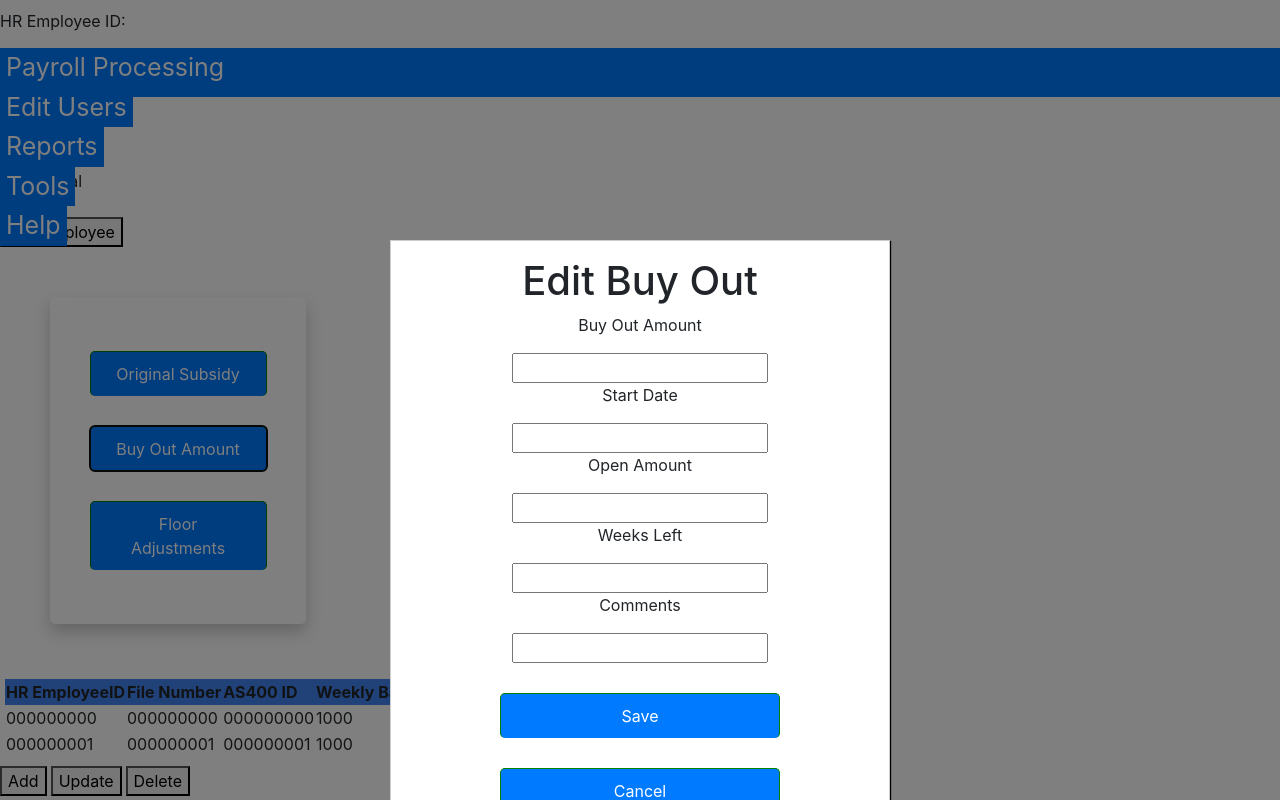
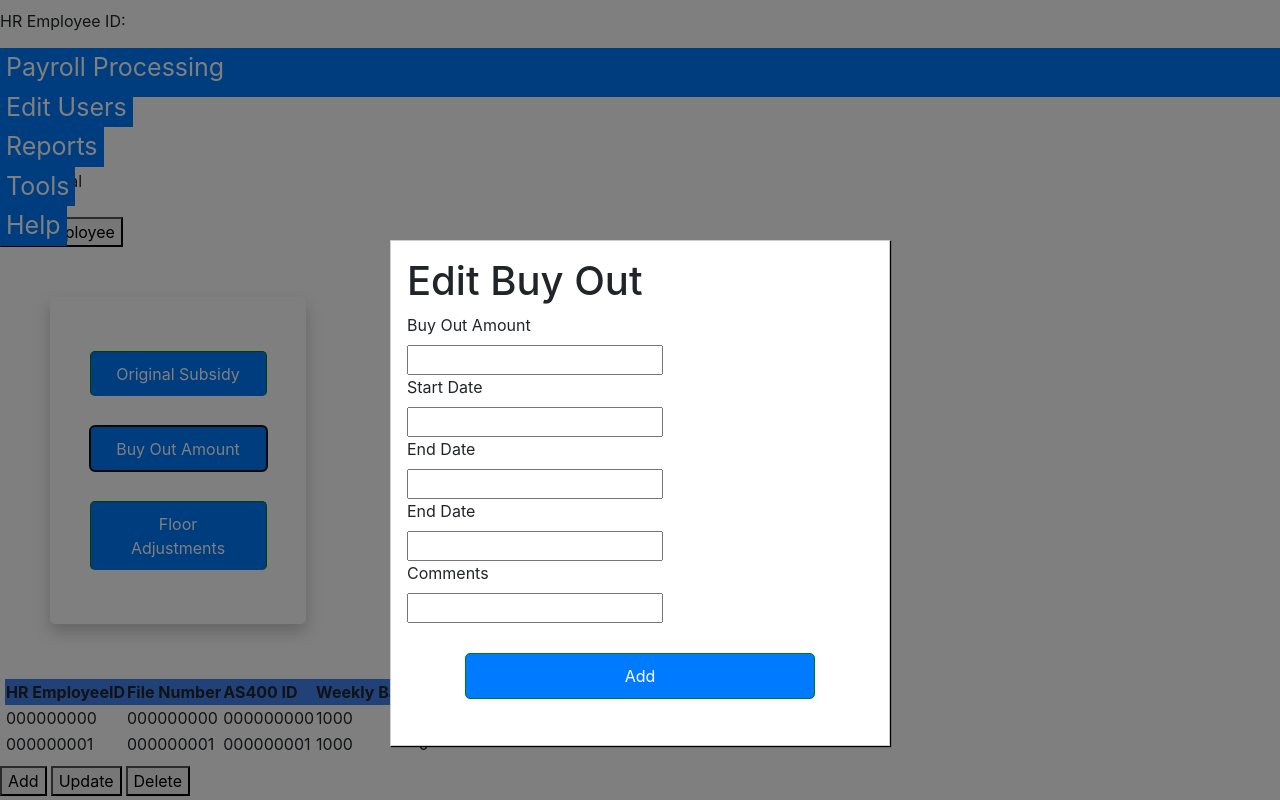
Before and after one commit to Junjie2412/wasppUI, a React app in the folder waspp-ui/: page /editUsers in a window 1280 px wide. Both pictures are taken after a click on the button "Buy Out Amount". Shown: the part 415-1215 px from the top of the page. Built offline with nearby package versions, Linux system fonts and the light colour scheme; no server answers.

Commit message:
remade modal forms

```diff
--- a/waspp-ui/src/components/EditUser/EditBonuses/EditBonus/EditBonus.js
+++ b/waspp-ui/src/components/EditUser/EditBonuses/EditBonus/EditBonus.js
@@ -1,6 +1,5 @@
 import React from 'react';
-import classes from './EditBonus.css';
-import bootStrapClasses from '../../../../../node_modules/bootstrap/dist/css/bootstrap.min.css';
+import classes from '../../../../../node_modules/bootstrap/dist/css/bootstrap.min.css';
 
 const editBonus = (props) => {
 
@@ -9,20 +8,40 @@ const editBonus = (props) => {
     switch (props.version) {
         case 'version 1':
             content = (
+                // <div>
+                //     <div className={classes.row}>
+                //         <p>Open Amount</p><input type='text'/>
+                //     </div>
+                //     <div className={classes.row}>
+                //         <p>Weeks Left</p><input type='text'/>
+                //     </div>
+                // </div>
                 <div>
-                    <div className={bootStrapClasses.row}>
-                        <p>Open Amount</p><input type='text'/>
+                    <div className={[classes['form-group'], classes.row].join(' ')}>
+                        <label className={[classes['col-sm-4'], classes['col-form-label']].join(' ')}>End Date</label>
+                        <div>
+                        <input type='text' className={classes['form-control']} />
+                        </div>
                     </div>
-                    <div className={bootStrapClasses.row}>
-                        <p>Weeks Left</p><input type='text'/>
+                    <div className={[classes['form-group'], classes.row].join(' ')}>
+                        <label className={[classes['col-sm-4'], classes['col-form-label']].join(' ')}>End Date</label>
+                        <div>
+                        <input type='text' className={classes['form-control']} />
+                        </div>
                     </div>
                 </div>
             );
             break;
         case 'version 2':
             content = (
-                <div className={bootStrapClasses.row}>
-                    <p>End Date</p><input type='text'/>
+                // <div className={classes.row}>
+                //     <p>End Date</p><input type='text'/>
+                // </div>
+                <div className={[classes['form-group'], classes.row].join(' ')}>
+                    <label className={[classes['col-sm-4'], classes['col-form-label']].join(' ')}>End Date</label>
+                    <div>
+                    <input type='text' className={classes['form-control']} />
+                    </div>
                 </div>
             );
             break;
@@ -32,21 +51,48 @@ const editBonus = (props) => {
     }
 
         return (
-            <div className={classes.EditBonus}>
-                <h1>{props.title}</h1>
-                <div className={bootStrapClasses.row}>
-                    <p>{props.editState}</p><input type='text'/>
+            // <div className={classes.EditBonus}>
+            //     <h1>{props.title}</h1>
+            //     <div className={classes.row}>
+            //         <p>{props.editState}</p><input type='text'/>
+            //     </div>
+            //     <div className={classes.row}>
+            //         <p>Start Date</p><input type='text'/>
+            //     </div>
+            //     {content}
+            //     <div className={classes.row}>
+            //         <p>Comments</p><input type='text'/>
+            //     </div>
+            //     <button>Save</button>
+            //     <button>Cancel</button>
+            //     <button>Delete</button>
+            // </div>
+            <div>
+                <form >
+                    <h1>{props.title}</h1>
+                    <div className={[classes['form-group'], classes.row].join(' ')}>
+                        <label className={[classes['col-sm-4'], classes['col-form-label']].join(' ')}>{props.editState}</label>
+                        <div>
+                        <input type='text' className={classes['form-control']} />
+                        </div>
+                    </div>
+                    <div className={[classes['form-group'], classes.row].join(' ')}>
+                        <label className={[classes['col-sm-4'], classes['col-form-label']].join(' ')}>Start Date</label>
+                        <div>
+                        <input type='text' className={classes['form-control']} />
+                        </div>
+                    </div>
+                    {content}
+                    <div className={[classes['form-group'], classes.row].join(' ')}>
+                        <label className={[classes['col-sm-4'], classes['col-form-label']].join(' ')}>Comments</label>
+                        <div>
+                        <input type='text' className={classes['form-control']} />
+                        </div>
+                    </div>
+                </form>
+                <div >
+                    <button>Add</button>
                 </div>
-                <div className={bootStrapClasses.row}>
-                    <p>Start Date</p><input type='text'/>
-                </div>
-                {content}
-                <div className={bootStrapClasses.row}>
-                    <p>Comments</p><input type='text'/>
-                </div>
-                <button>Save</button>
-                <button>Cancel</button>
-                <button>Delete</button>
             </div>
         );
 
--- a/waspp-ui/src/components/EditUser/User/User.js
+++ b/waspp-ui/src/components/EditUser/User/User.js
@@ -1,6 +1,5 @@
 import React, {Component} from 'react';
 import classes from '../../../../node_modules/bootstrap/dist/css/bootstrap.min.css';
-import css from './User.css';
 import Modal from '../../UI/Modal/Modal';
 
 class user extends Component{
@@ -10,6 +9,10 @@ class user extends Component{
 
     editUserModal = () => {
         return this.setState({modalShow: true});
+    }
+
+    closeModal = () => {
+        return this.setState({modalShow: false});
     }
 
     render(){
@@ -35,6 +38,7 @@ class user extends Component{
                         </div>
                         <div className={[classes['col-sm-12']]}>
                             <button onClick={this.editUserModal} className={[classes.btn, classes['btn-primary'], classes['offset-sm-3']].join(' ')}>Edit Employee</button>
+                            <Modal show={this.state.modalShow} modalClosed={this.closeModal} />
                         </div>
                     </div>
                 </div>
--- a/waspp-ui/src/components/Navbar/Navbar.js
+++ b/waspp-ui/src/components/Navbar/Navbar.js
@@ -5,7 +5,7 @@ import {NavLink} from 'react-router-dom';
 const navbar = () =>{
     return (
 
-    <nav className={[classes.navbar, classes['navbar-expand-sm'], classes['navbar-light'], classes['bg-primary']].join(' ')}>
+    <nav className={[classes.navbar, classes['navbar-expand-sm'], classes['navbar-light'], classes['bg-primary'], classes['fixed-top']].join(' ')}>
         <NavLink classes={[classes['navbar-brand']]} to="/" style={{color: 'white'}}>Sysco</NavLink>
         <ul className={[classes['navbar-nav'], classes['ml-auto']].join(' ')}>
             <li><i className={[classes['nav-item'], classes['nav-link'], 'fas', 'fa-user'].join(' ')} style={{color: 'white'}}> User</i></li>
```
